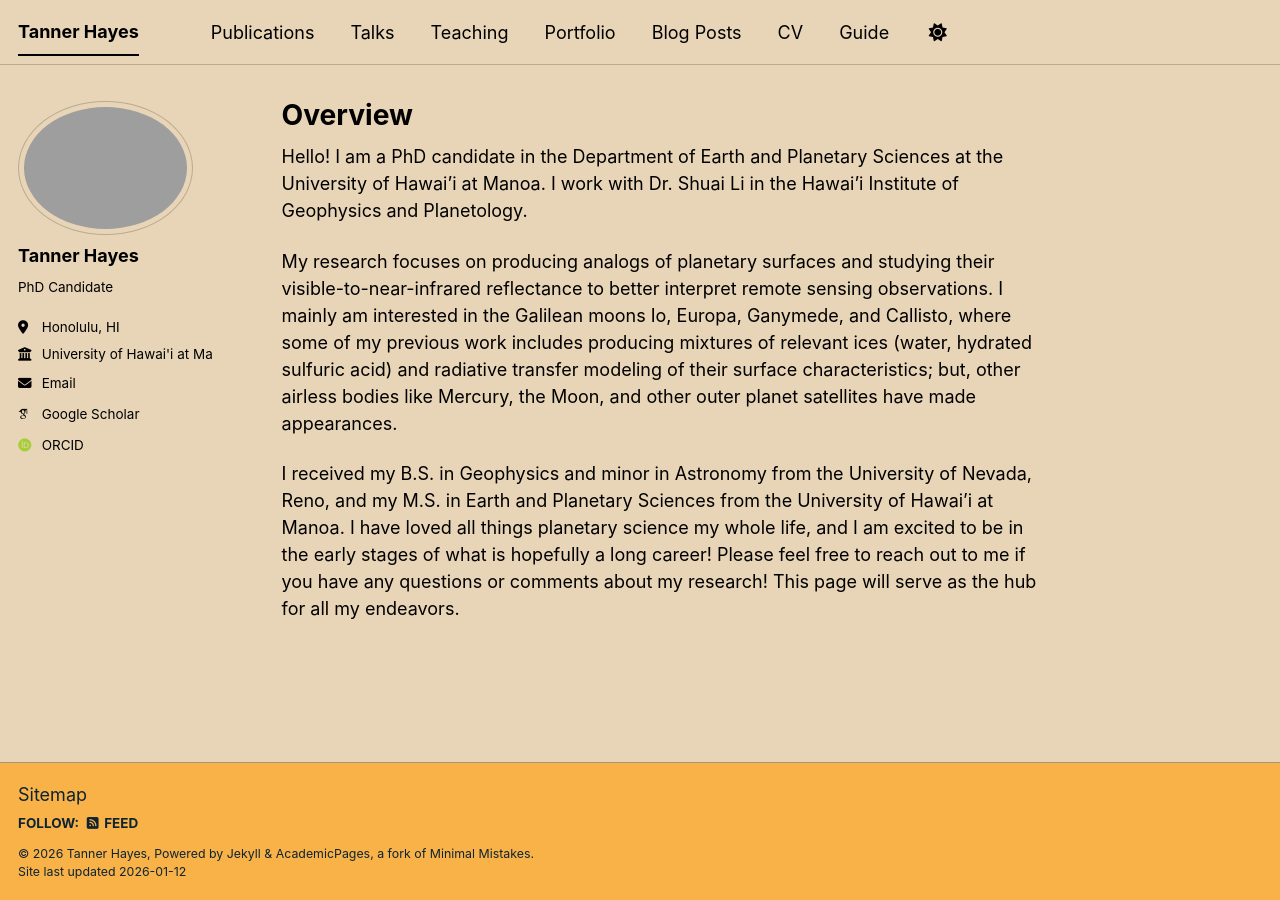
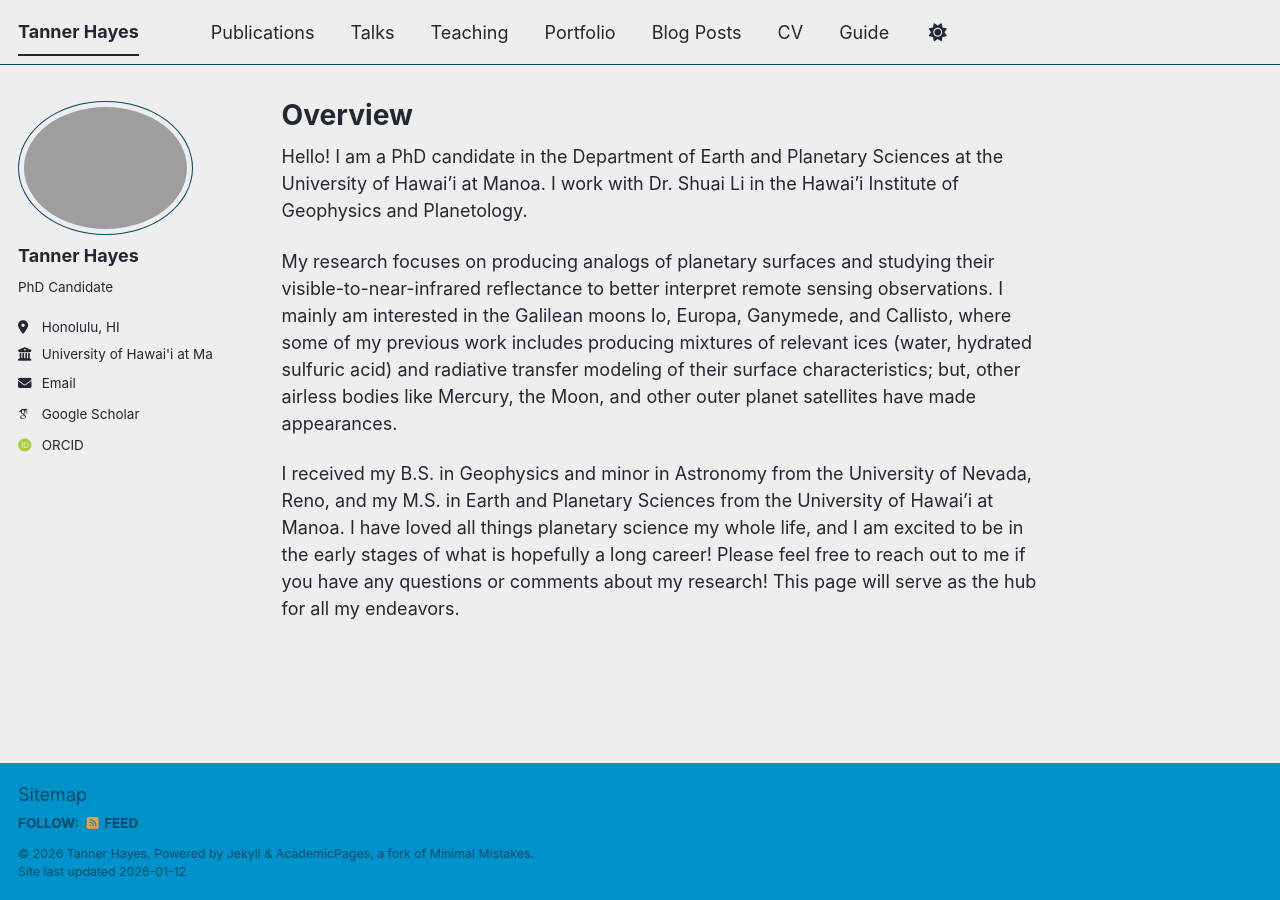
Before and after one commit to th-blip12/twhayes, a Jekyll site: the page built from _pages/about.md, in a window 1280 px wide. Built offline with Jekyll 4.4.1, drawn with Linux system fonts in a browser that asks for light colours; some web fonts are replaced; a script bundle is joined from its source files by our own code; library files that are not in the unit come from our copies.

Commit message:
Update _config.yml

```diff
--- a/_config.yml
+++ b/_config.yml
@@ -8,7 +8,7 @@
 
 # Basic Site Settings
 locale                   : "en-US"
-site_theme               : "sunrise" # The available themes options are "default", "air", "sunrise", "mint", "dirt" and "contrast"
+site_theme               : "air" # The available themes options are "default", "air", "sunrise", "mint", "dirt" and "contrast"
 title                    : "Tanner Hayes"
 title_separator          : "-"
 name                     : &name "Tanner Hayes"
```
